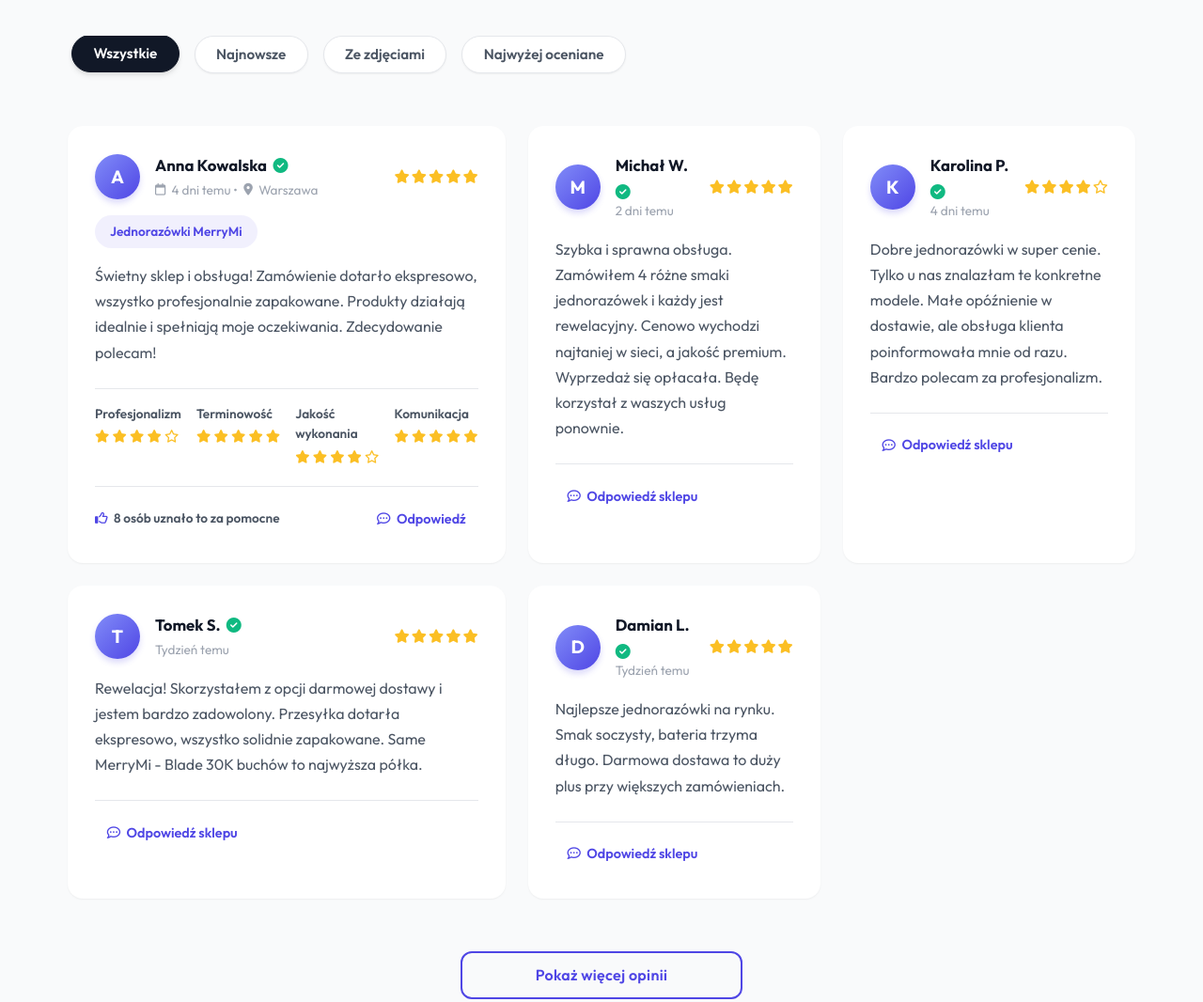
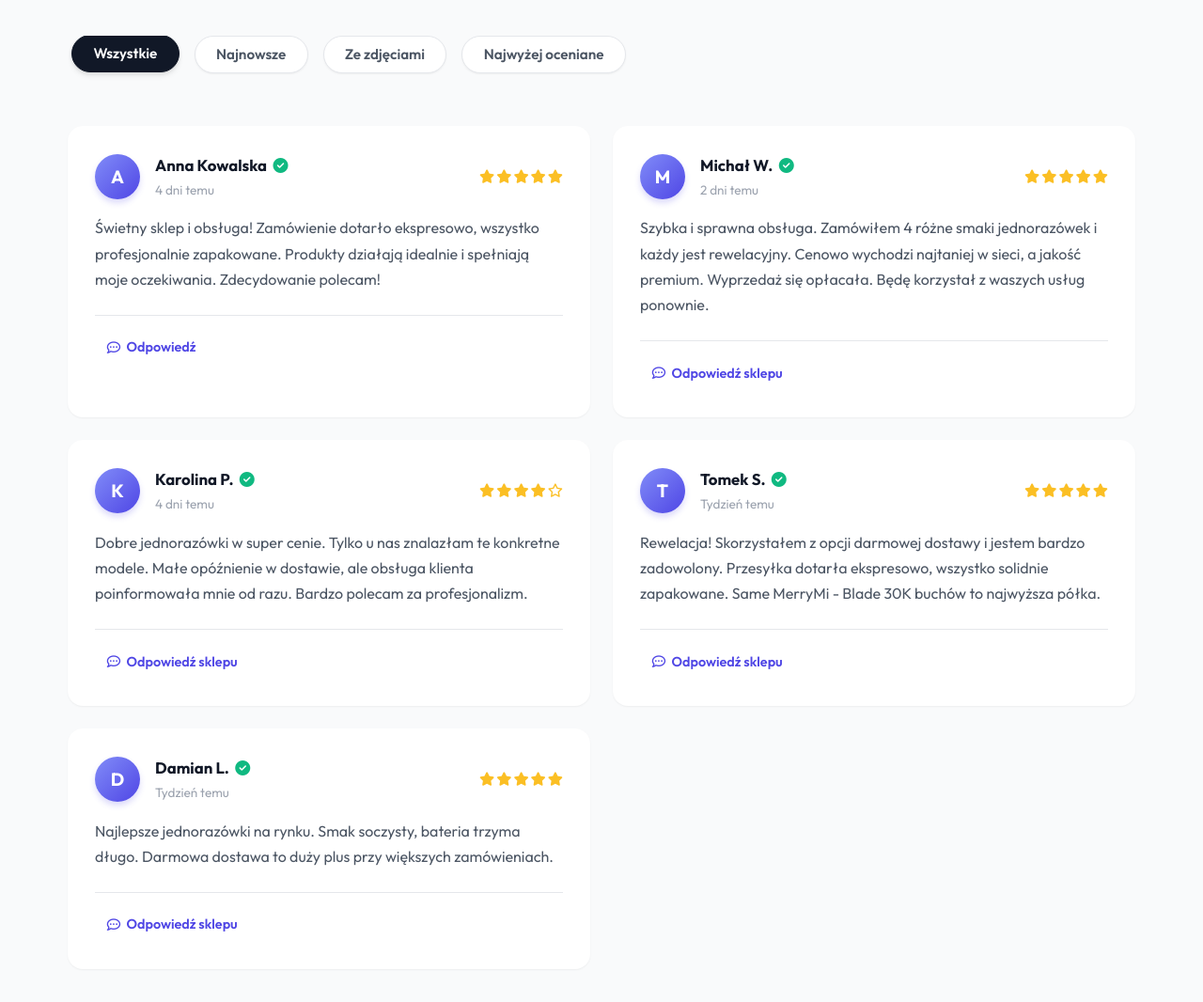
Before and after one commit to Dbucha-Organization/opiniedbucha-pl, a plain HTML site: page index.html in a window 1280 px wide. Shown: the part 1760-2826 px from the top of the page at 94% size. Drawn offline with Linux system fonts and the light colour scheme.

Commit message:
fix cmment

```diff
--- a/index.html
+++ b/index.html
@@ -247,8 +247,7 @@
                             <div class="review-meta">
                                 <span class="reviewer-name">Anna Kowalska <i
                                         class="fa-solid fa-circle-check verified-badge"></i></span>
-                                <span class="review-date"><i class="fa-regular fa-calendar"></i> 4 dni temu • <i
-                                        class="fa-solid fa-location-dot"></i> Warszawa</span>
+                                <span class="review-date"> 4 dni temu </span>
                             </div>
                             <div class="review-stars">
                                 <i class="fa-solid fa-star"></i><i class="fa-solid fa-star"></i><i
@@ -256,7 +255,7 @@
                                     class="fa-solid fa-star"></i>
                             </div>
                         </div>
-                        <div class="review-service-tag">Jednorazówki MerryMi</div>
+
                         <div class="review-content">
                             <p>Świetny sklep i obsługa! Zamówienie dotarło ekspresowo, wszystko profesjonalnie
                                 zapakowane. Produkty działają idealnie i spełniają moje oczekiwania.
@@ -264,52 +263,10 @@
                         </div>
 
                         <!-- Category Ratings -->
-                        <div class="review-categories">
-                            <div class="review-cat">
-                                <span class="review-cat-label">Profesjonalizm</span>
-                                <div class="review-cat-stars">
-                                    <i class="fa-solid fa-star"></i>
-                                    <i class="fa-solid fa-star"></i>
-                                    <i class="fa-solid fa-star"></i>
-                                    <i class="fa-solid fa-star"></i>
-                                    <i class="fa-regular fa-star"></i>
-                                </div>
-                            </div>
-                            <div class="review-cat">
-                                <span class="review-cat-label">Terminowość</span>
-                                <div class="review-cat-stars">
-                                    <i class="fa-solid fa-star"></i>
-                                    <i class="fa-solid fa-star"></i>
-                                    <i class="fa-solid fa-star"></i>
-                                    <i class="fa-solid fa-star"></i>
-                                    <i class="fa-solid fa-star"></i>
-                                </div>
-                            </div>
-                            <div class="review-cat">
-                                <span class="review-cat-label">Jakość wykonania</span>
-                                <div class="review-cat-stars">
-                                    <i class="fa-solid fa-star"></i>
-                                    <i class="fa-solid fa-star"></i>
-                                    <i class="fa-solid fa-star"></i>
-                                    <i class="fa-solid fa-star"></i>
-                                    <i class="fa-regular fa-star"></i>
-                                </div>
-                            </div>
-                            <div class="review-cat">
-                                <span class="review-cat-label">Komunikacja</span>
-                                <div class="review-cat-stars">
-                                    <i class="fa-solid fa-star"></i>
-                                    <i class="fa-solid fa-star"></i>
-                                    <i class="fa-solid fa-star"></i>
-                                    <i class="fa-solid fa-star"></i>
-                                    <i class="fa-solid fa-star"></i>
-                                </div>
-                            </div>
-                        </div>
+
 
                         <div class="review-footer">
-                            <span class="helpful-count"><i class="fa-regular fa-thumbs-up"></i> 8 osób uznało to za
-                                pomocne</span>
+
                             <a href="https://www.dbucha.com/"> <span class="response-link"><i
                                         class="fa-regular fa-comment-dots"></i> Odpowiedź</span></a>
                         </div>
--- a/style.css
+++ b/style.css
@@ -1073,9 +1073,7 @@ img {
         grid-template-columns: repeat(4, 1fr);
     }
 
-    .reviews-grid {
-        grid-template-columns: repeat(3, 1fr);
-    }
+
 
     .hero {
         padding: 5rem 0;
```
